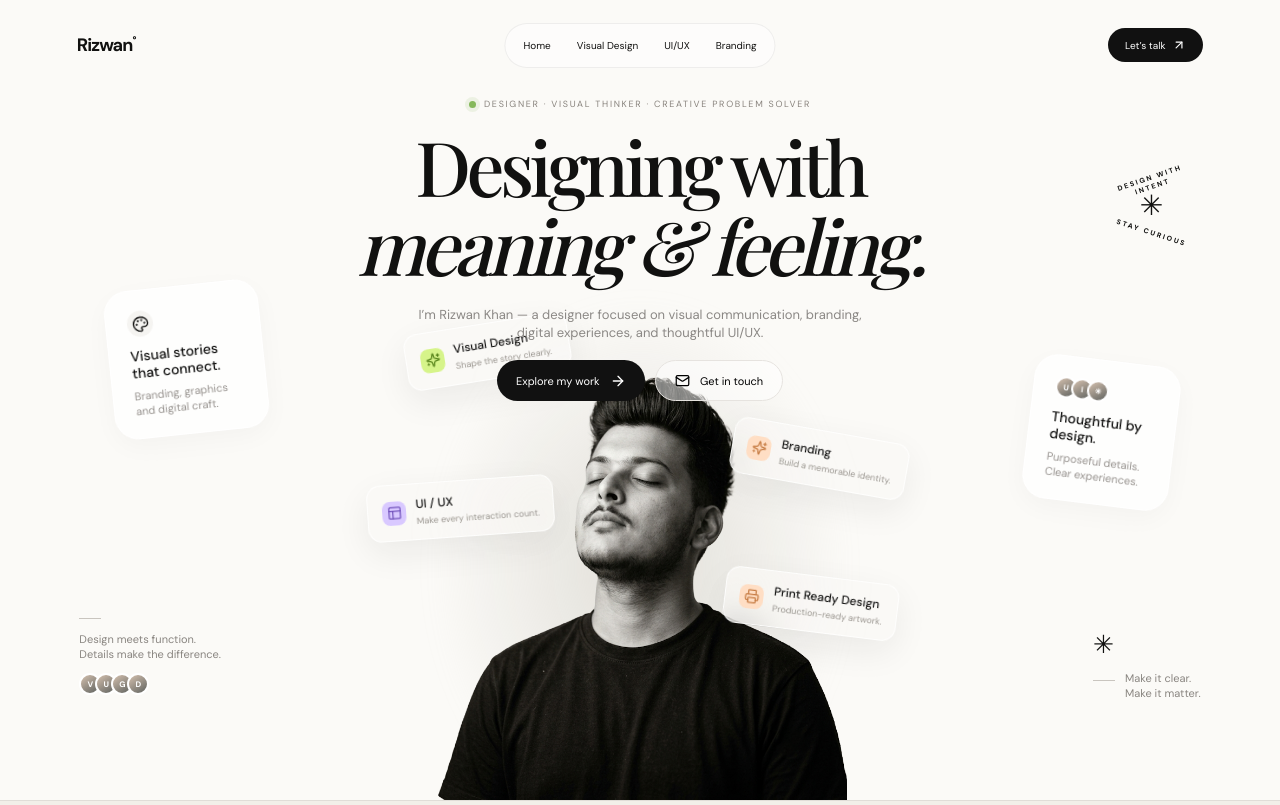
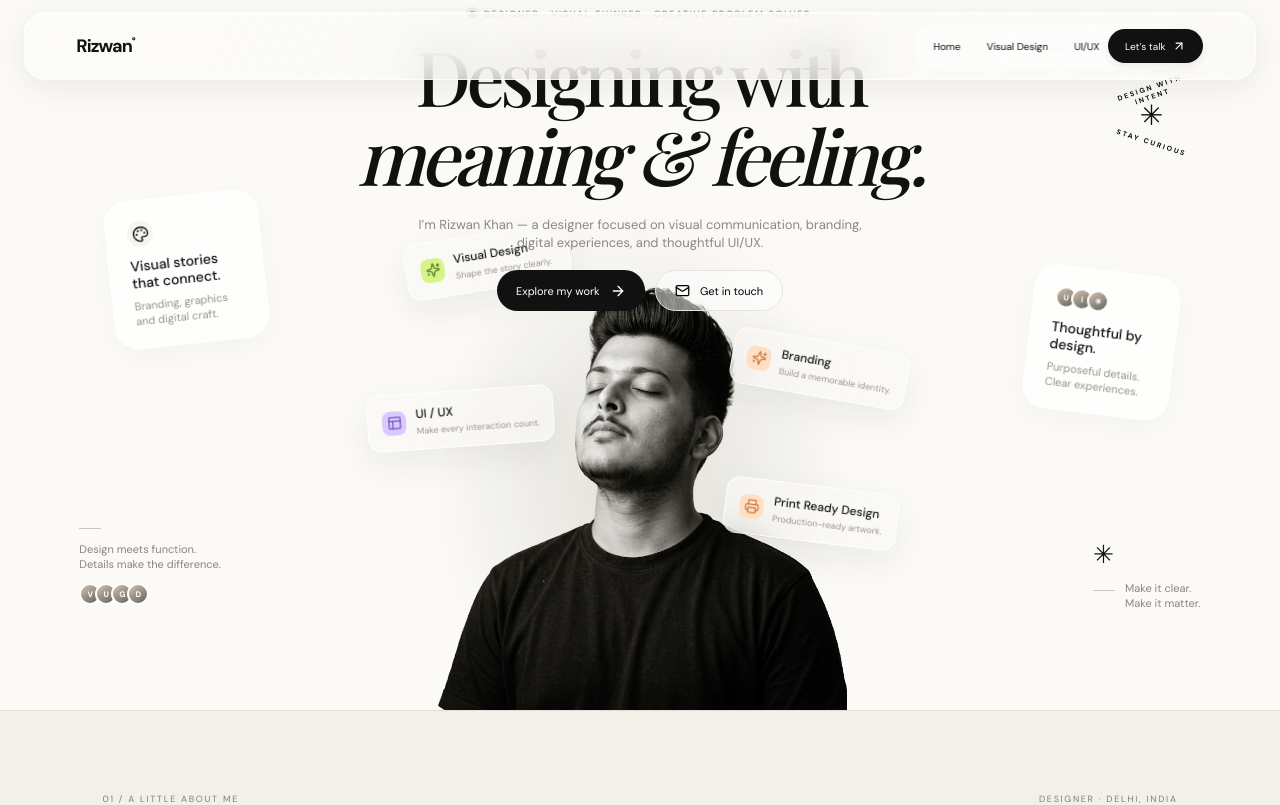
Before and after one commit to Rizzu01/port-folio, a Next.js app: page / in a window 1280 px wide. Shown: the top 805 px of the page. Built offline with nearby package versions, Linux system fonts and the light colour scheme; a web font is replaced by a local one.

Commit message:
Add fixed glassmorphism header styling

```diff
--- a/app/globals.css
+++ b/app/globals.css
@@ -420,3 +420,44 @@ body.custom-cursor-enabled .app-link:active{
  .about-principles article{min-height:0;padding:18px 19px}
  .about-principles h3{margin:14px 0 6px}
 }
+
+
+/* Fixed floating glass header */
+.topbar{
+  position:fixed;
+  top:12px;
+  left:50%;
+  transform:translateX(-50%);
+  width:calc(100% - 48px);
+  max-width:1380px;
+  height:68px;
+  padding:0 clamp(18px,4vw,54px);
+  z-index:999;
+  border:1px solid rgba(255,255,255,.72);
+  border-radius:22px;
+  background:rgba(251,250,247,.68);
+  -webkit-backdrop-filter:blur(22px) saturate(155%);
+  backdrop-filter:blur(22px) saturate(155%);
+  box-shadow:0 8px 32px rgba(37,33,24,.07),inset 0 1px 0 rgba(255,255,255,.75);
+  transition:background .3s ease,border-color .3s ease,box-shadow .3s ease,top .3s ease;
+}
+.topbar::before{
+  content:"";
+  position:absolute;
+  inset:0;
+  border-radius:inherit;
+  pointer-events:none;
+  background:linear-gradient(115deg,rgba(255,255,255,.42),transparent 42%,rgba(255,255,255,.12));
+}
+.topbar>*{position:relative;z-index:1}
+.topbar .nav-pill{background:rgba(255,255,255,.38);border-color:rgba(255,255,255,.62);backdrop-filter:blur(10px)}
+.topbar .app-link{box-shadow:0 3px 10px rgba(0,0,0,.08)}
+.portfolio-hero{scroll-margin-top:100px}
+.about-section{scroll-margin-top:95px}
+@media(max-width:850px){
+  .topbar{top:10px;width:calc(100% - 28px);height:62px;padding:0 20px;border-radius:19px}
+}
+@media(max-width:560px){
+  .topbar{top:8px;width:calc(100% - 20px);height:58px;padding:0 14px;border-radius:17px}
+  .topbar .nav-pill{top:70px}
+}
```
